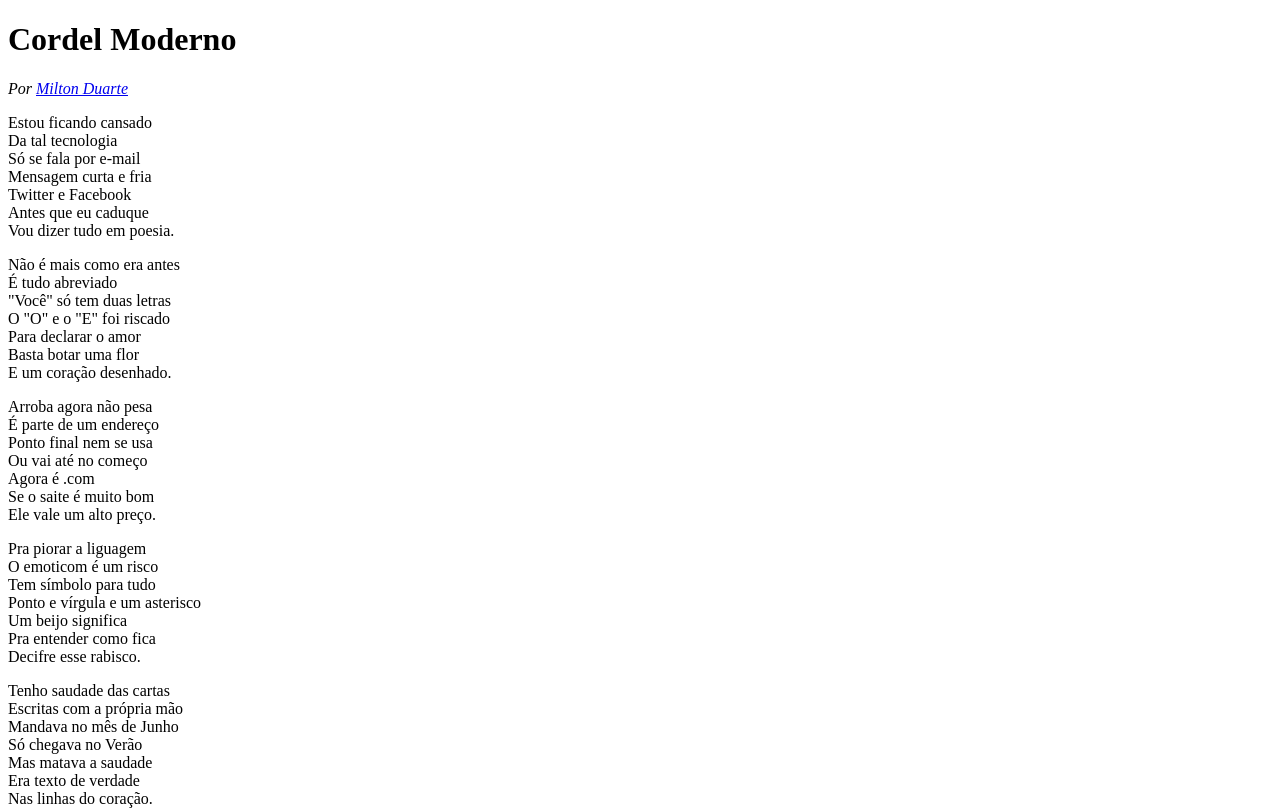
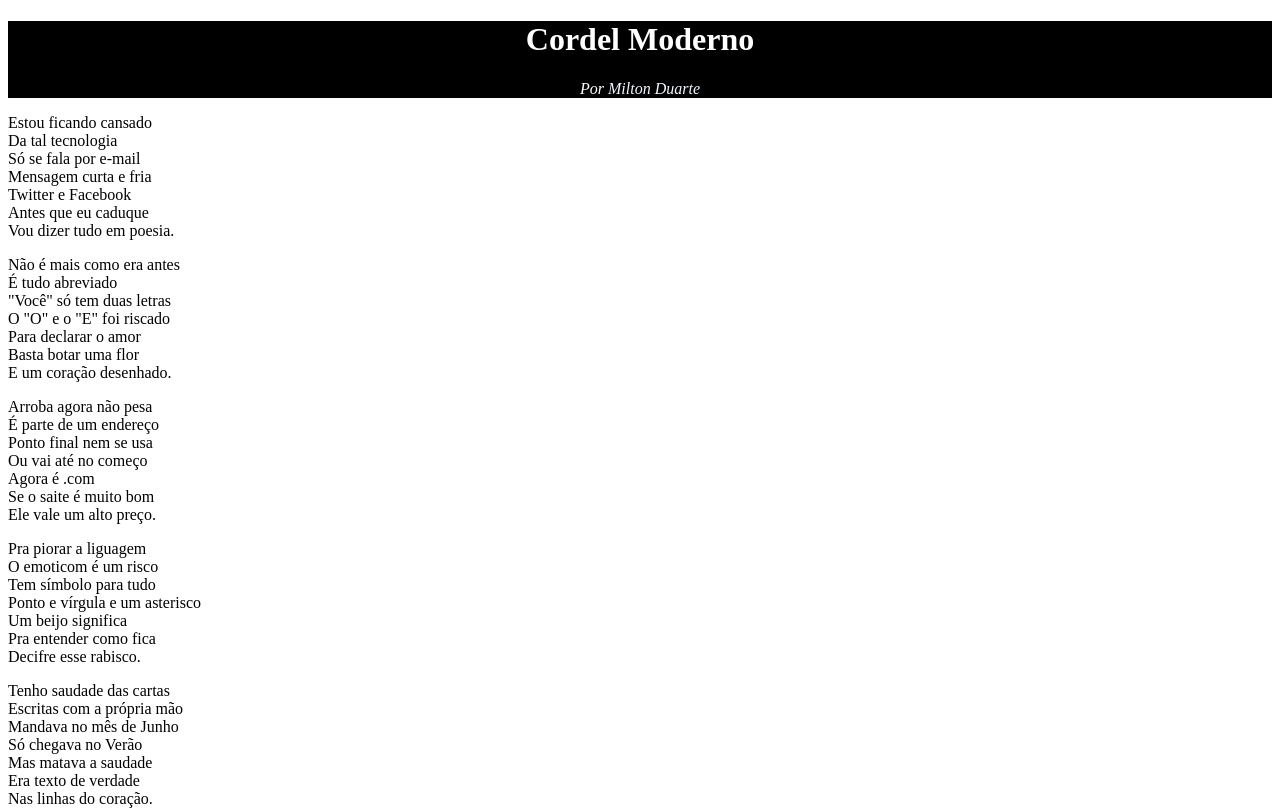
Before and after one commit to jonasfabricio/html-css, a plain HTML site: page desafios/desafio12/index.html in a window 1280 px wide. Shown: the top 811 px of the page. Drawn offline with Linux system fonts and the light colour scheme.

Commit message:
começo dos estilos

```diff
--- a/desafios/desafio12/style.css
+++ b/desafios/desafio12/style.css
@@ -1 +1,12 @@
 @charset "UTF-8";
+
+header {
+    background-color: black;
+    color: white;
+    text-align: center;
+}
+
+header a {
+    text-decoration: none;
+    color: aliceblue;
+}
```
